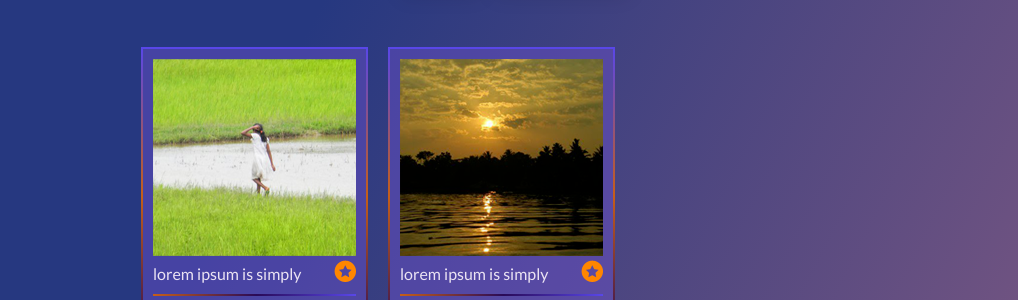
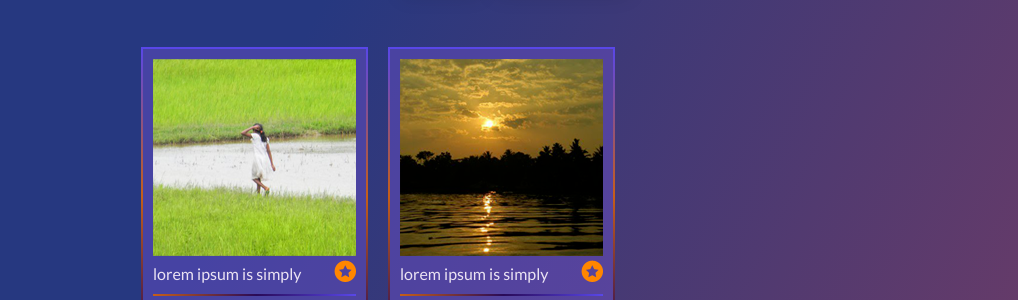
Before and after one commit to DenisGrishin/Photo-page-app, a website: page index.html in a window 1280 px wide. Shown: the part 208-508 px from the top of the page, without its empty margins (262-1280 px from the left). Drawn offline with Linux system fonts and the light colour scheme.

Commit message:
background fix color

```diff
--- a/style.css
+++ b/style.css
@@ -1,8 +1,8 @@
 @import url('https://fonts.googleapis.com/css?family=Lato|Raleway');
 body {
     margin: 0px;
-    background: -webkit-gradient(linear, left top, right bottom, color-stop(27%, #290a58), color-stop(120%, #f28383));
-    background: linear-gradient(to bottom right, #263880 27%, #f28383 120%);
+    background: -webkit-gradient(linear, left top, right bottom, color-stop(27%, #290a58), color-stop(120%, #d54040));
+    background: linear-gradient(to bottom right, #263880 27%, #d54040 120%);
     font-family: "Lato";
     font-weight: 300;
     font-size: 16px;
```
